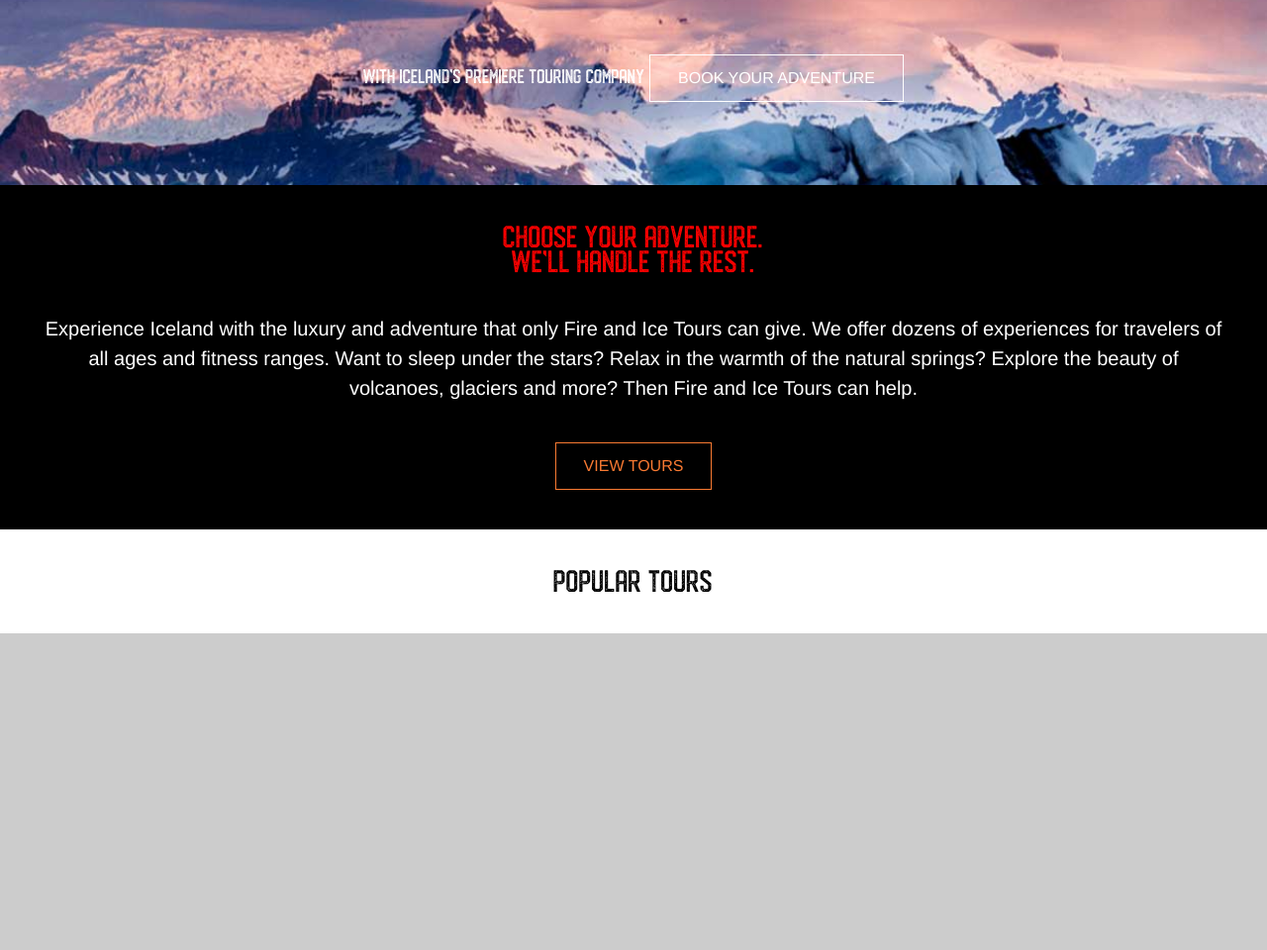
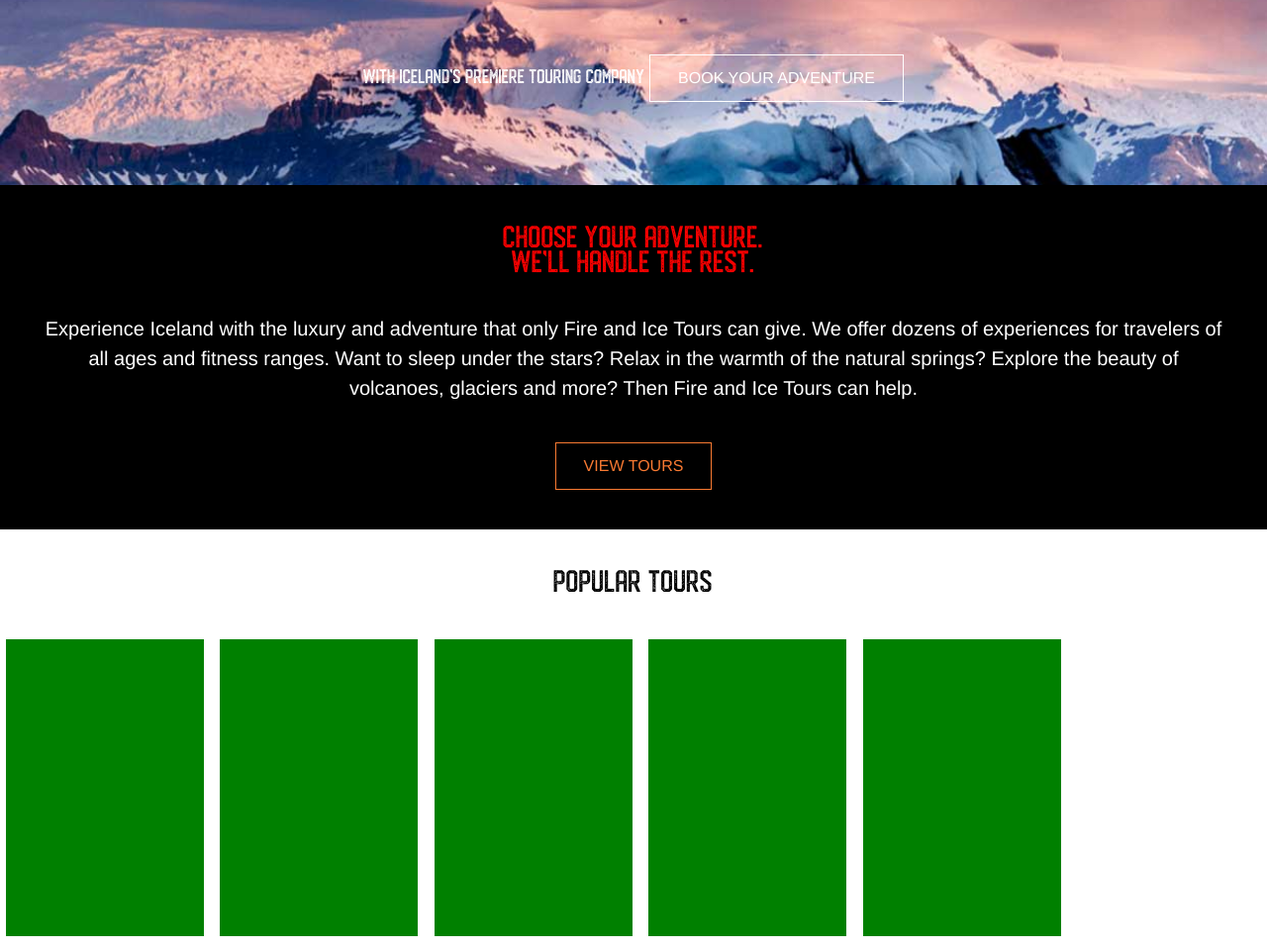
Before and after one commit to angelicadewit/Fire-and-Ice, a website: page index.html in a window 1280 px wide. Shown: the part 163-1123 px from the top of the page at 99% size. Before the commit the page ends 803 px from the top, so only its background shows below. Drawn offline with Linux system fonts and the light colour scheme.

Commit message:
added popular tours and fixed the overscroll y

```diff
--- a/index.html
+++ b/index.html
@@ -59,8 +59,15 @@
 			<div class="tours-text">
 				<span>Popular Tours</span>
 			</div>
-
-			<div class="popular-tours">
+			<ul>
+				<div class="popular-tours-list">
+					<li class="popular-tour norlights"></li>
+					<li class="popular-tour blulagoon"></li>
+					<li class="popular-tour volunderground"></li>
+					<li class="popular-tour vantpark"></li>
+					<li class="popular-tour golcircle"></li>
+				</div>
+			</ul>
 
 
 			</div>
--- a/src/scss/main.scss
+++ b/src/scss/main.scss
@@ -328,7 +328,7 @@
         text-transform: uppercase;
         padding: 14px 28px;
         font-size: 16px;
-        background: rgba(0, 0, 0, 0.0);
+        background: black;
         border: 1px solid #f97a32;
         margin-bottom: 40px;
     }
@@ -349,4 +349,28 @@
         display: block;
         padding: 40px;
     }
+
+    ul{
+        width: 100%;
+        height: 320px;
+        overflow-x: scroll;
+        overflow-y: hidden;
+    }
+
+    .popular-tours-list{
+        width: (200px + 6px + 6px) * 5 + 20px;
+    }
+
+    .popular-tour {
+        display: inline-block;
+        background: green;
+        width: 200px;
+        height: 300px;
+        margin: 6px;
+
+        &:last-child {
+            margin-right: 0;
+        }
+    }
+
 }
```
Also changed, not shown: dist/css/main.css, 1 other file.
